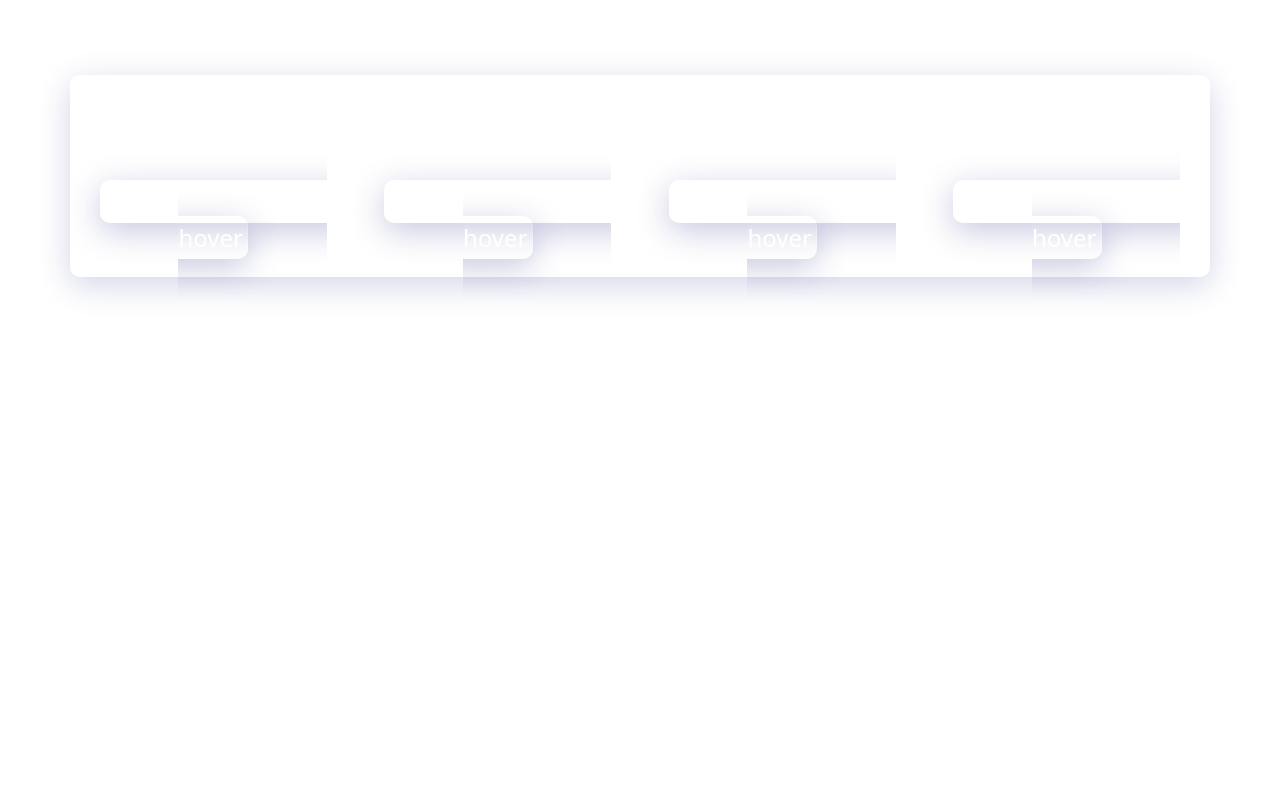
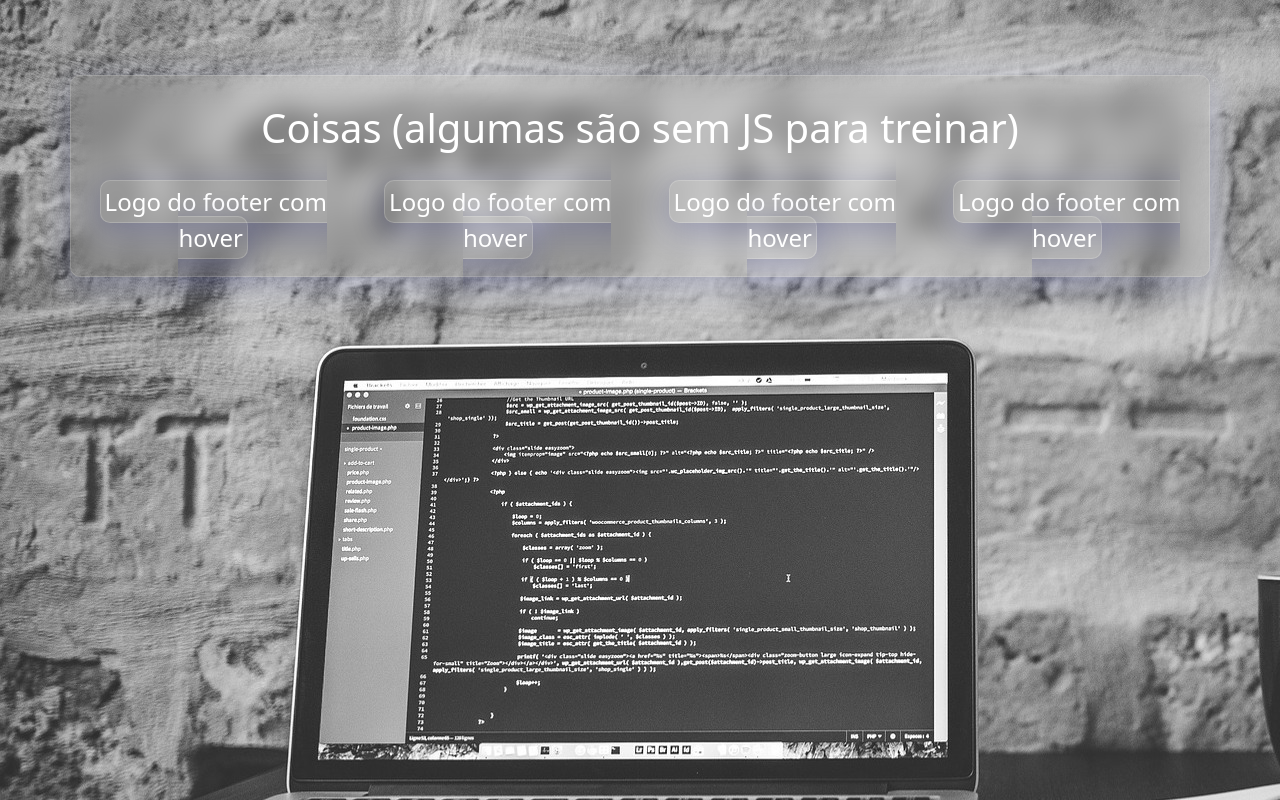
Before and after one commit to GabrielHild/coisasDoTCC, a plain HTML site: page index.html in a window 1280 px wide. Drawn offline with Linux system fonts and the light colour scheme.

Commit message:
agora acho q vai

```diff
--- a/css/style.css
+++ b/css/style.css
@@ -1,5 +1,5 @@
 body{
-    background-image: url(../img/imagem2.jpgd);
+    background-image: url(../img/imagem2.jpg);
 }
 
 .container{
```
